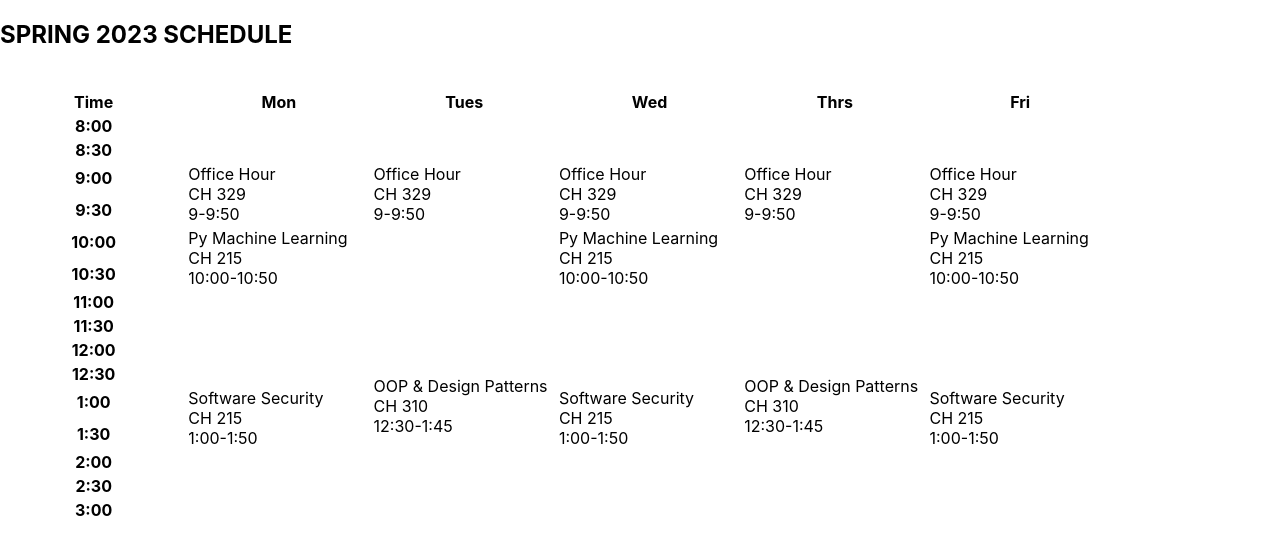
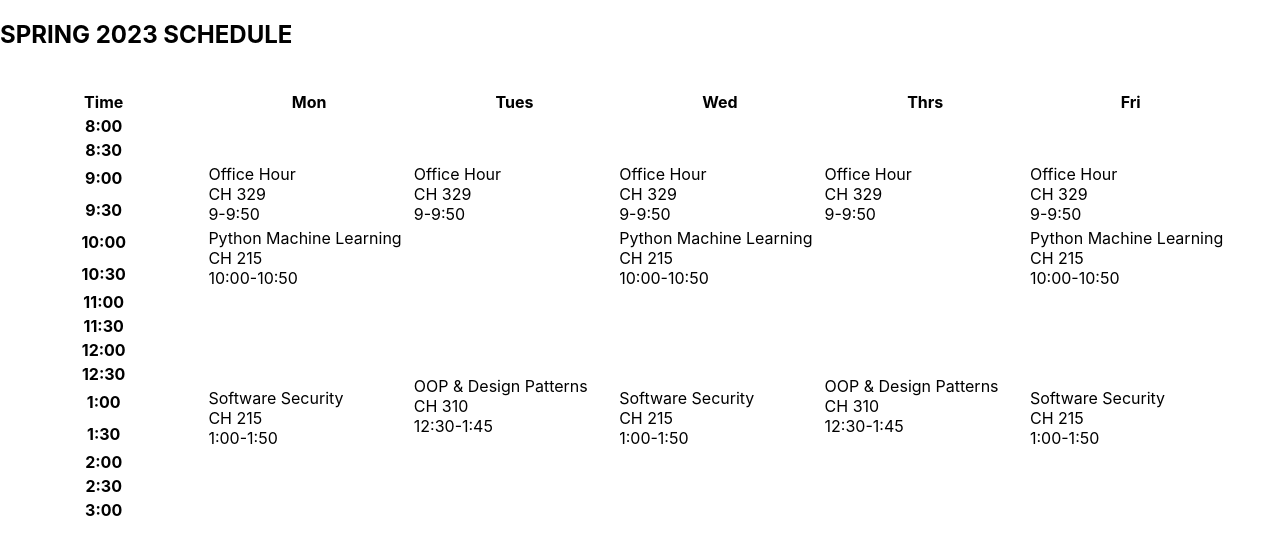
Before and after one commit to rambasnet/rambasnet.github.io, a Next.js app: page /components/schedule in a window 1280 px wide. Shown: the top 554 px of the page. Built offline with nearby package versions, Linux system fonts and the light colour scheme.

Commit message:
update shcedule

```diff
--- a/pages/components/schedule.js
+++ b/pages/components/schedule.js
@@ -22,7 +22,7 @@ class Schedule extends React.Component {
       ],
       classes: [
         {
-          name: "Py Machine Learning",
+          name: "Python Machine Learning",
           loc: "CH 215",
           start_time: "10:00",
           days: ["Mon", "Wed", "Fri"],
```
